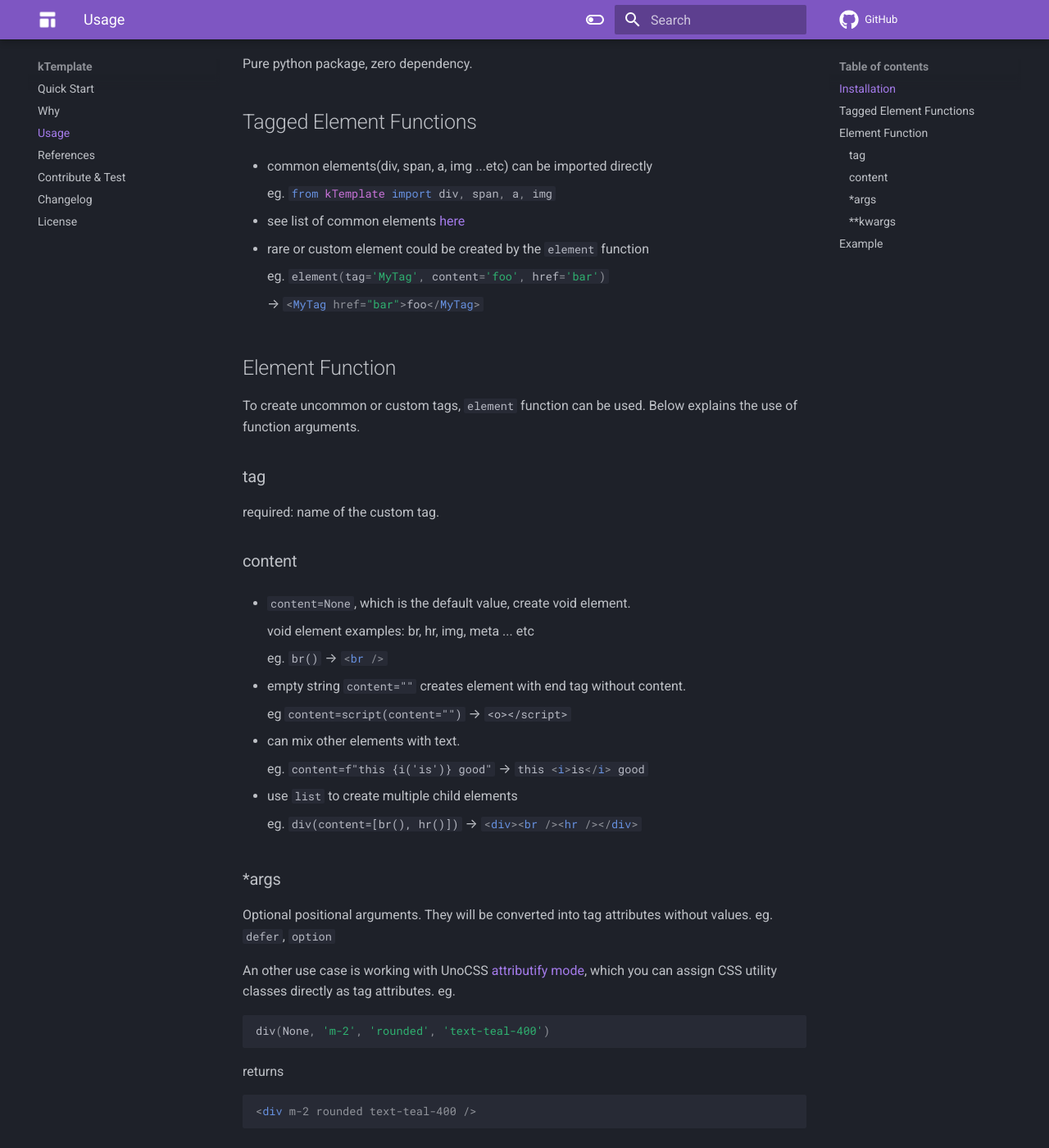
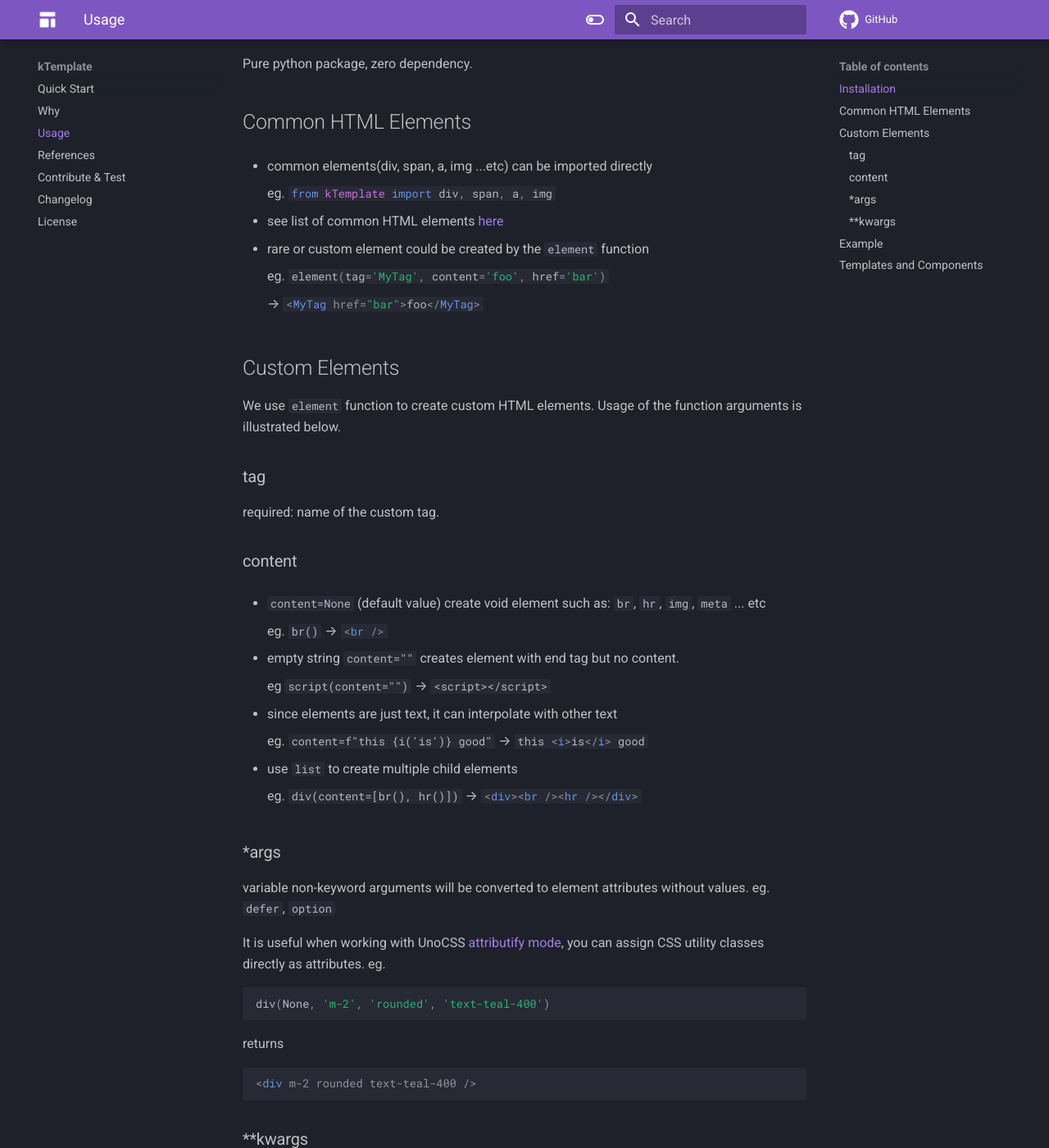
Before and after one commit to hoishing/kTemplate, an MkDocs documentation site: the page built from docs/usage.md, in a window 1280 px wide and 1400 px high, scrolled down 207 px. Shown: the whole window at 82% size. Built offline with MkDocs 1.6.1 and Material for MkDocs 9.7.7, drawn with Linux system fonts in a browser that asks for light colours; comment, search, counter and statistics services are not loaded; some of the changed text lies outside the part shown.

Commit message:
docs: add template & component usage

````diff
--- a/docs/usage.md
+++ b/docs/usage.md
@@ -4,22 +4,22 @@
 
 Pure python package, zero dependency.
 
-## Tagged Element Functions
+## Common HTML Elements
 
 - common elements(div, span, a, img ...etc) can be imported directly
 
     eg. `#!py from kTemplate import div, span, a, img`
 
-- see list of common elements [here][common_ele]
+- see list of common HTML elements [here][common_ele]
 - rare or custom element could be created by the `element` function
 
     eg. `#!py element(tag='MyTag', content='foo', href='bar')`
 
     → `#!html <MyTag href="bar">foo</MyTag>`
 
-## Element Function
+## Custom Elements
 
-To create uncommon or custom tags, `element` function can be used. Below explains the use of function arguments.
+We use `element` function to create custom HTML elements. Usage of the function arguments is illustrated below.
 
 ### tag
 
@@ -27,17 +27,15 @@
 
 ### content
 
-- `content=None`, which is the default value, create void element.
-
-    void element examples: br, hr, img, meta ... etc
+- `content=None` (default value) create void element such as: `br`, `hr`, `img`, `meta` ... etc
 
     eg. `br()` → `#!html <br />`
 
-- empty string `content=""` creates element with end tag without content.
+- empty string `content=""` creates element with end tag but no content.
 
-    eg `content=script(content="")` → `<o></script>`
+    eg `script(content="")` → `<script></script>`
 
-- can mix other elements with text.
+- since elements are just text, it can interpolate with other text
 
     eg. `content=f"this {i('is')} good"` →  `#!html this <i>is</i> good`
 
@@ -47,9 +45,9 @@
 
 ### *args
 
-Optional positional arguments. They will be converted into tag attributes without values. eg. `defer`, `option`
+variable non-keyword arguments will be converted to element attributes without values. eg. `defer`, `option`
 
-An other use case is working with UnoCSS [attributify mode][attributify], which you can assign CSS utility classes directly as tag attributes. eg.
+It is useful when working with UnoCSS [attributify mode][attributify], you can assign CSS utility classes directly as attributes. eg.
 
 ```python
 div(None, 'm-2', 'rounded', 'text-teal-400')
@@ -62,6 +60,8 @@
 ```
 
 ### **kwargs
+
+variable keyword arguments
 
 - string, included empty string `""` create string attributes
 - non-string truthy value create empty attribute
@@ -137,5 +137,61 @@
 - `class` attribute denoted by `cls`
 - underscore `_` will be converted to hyphen `-`
 
+## Templates and Components
+
+You can create HTML templates and components with the same mechanism of creating elements.
+
+```python
+from kTemplate import div, h2, hr, DOCTYPE, html, head, script, body
+
+
+def template(slot: str) -> str:
+    """html template with slot"""
+    return DOCTYPE + html(
+        [
+            # UnoCSS
+            head(script("", src="https://cdn.jsdelivr.net/npm/@unocss/runtime")),
+            body(slot),
+        ]
+    )
+
+
+def component(name: str, age: int, slot1: str, slot2: str = ""):
+    """component with props and slots"""
+    return div(
+        [
+            h2(f"Hi {name} 🚀", cls="bg-orange-300 rounded"),
+            div(f"I am {age} ~", cls="m-2 rounded text-teal-400"),
+            slot1,
+            hr(),
+            slot2,
+        ]
+    )
+
+
+with open("index.html", "w") as f:
+    html = template(component("Kelvin", 42, div("Good Day 🍀")))
+    f.write(html)
+```
+
+then the following HTML will be created(without indents and line breaks):
+
+```html
+<!DOCTYPE html>
+<html>
+  <head>
+    <script src="https://cdn.jsdelivr.net/npm/@unocss/runtime"></script>
+  </head>
+  <body>
+    <div>
+      <h2 class="bg-orange-300 rounded">Hi Kelvin 🚀</h2>
+      <div class="m-2 rounded text-teal-400">I am 42 ~</div>
+      <div>Good Day 🍀</div>
+      <hr />
+    </div>
+  </body>
+</html>
+```
+
 [common_ele]: https://github.com/hoishing/kTemplate/blob/main/kTemplate/elements.py
 [attributify]: https://github.com/unocss/unocss/tree/main/packages/preset-attributify/
````
Also changed, not shown: README.md (+5 -2 lines).
